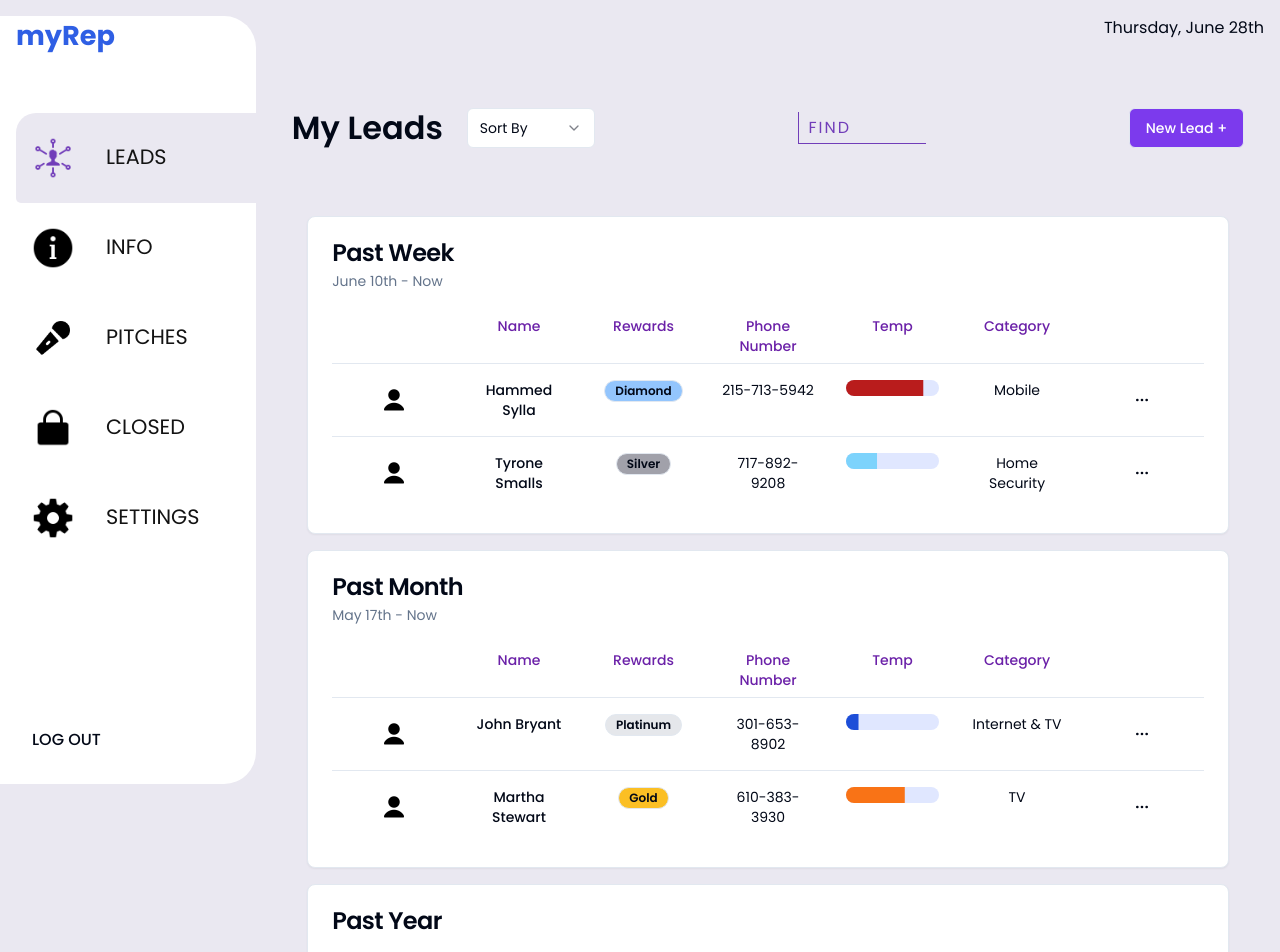
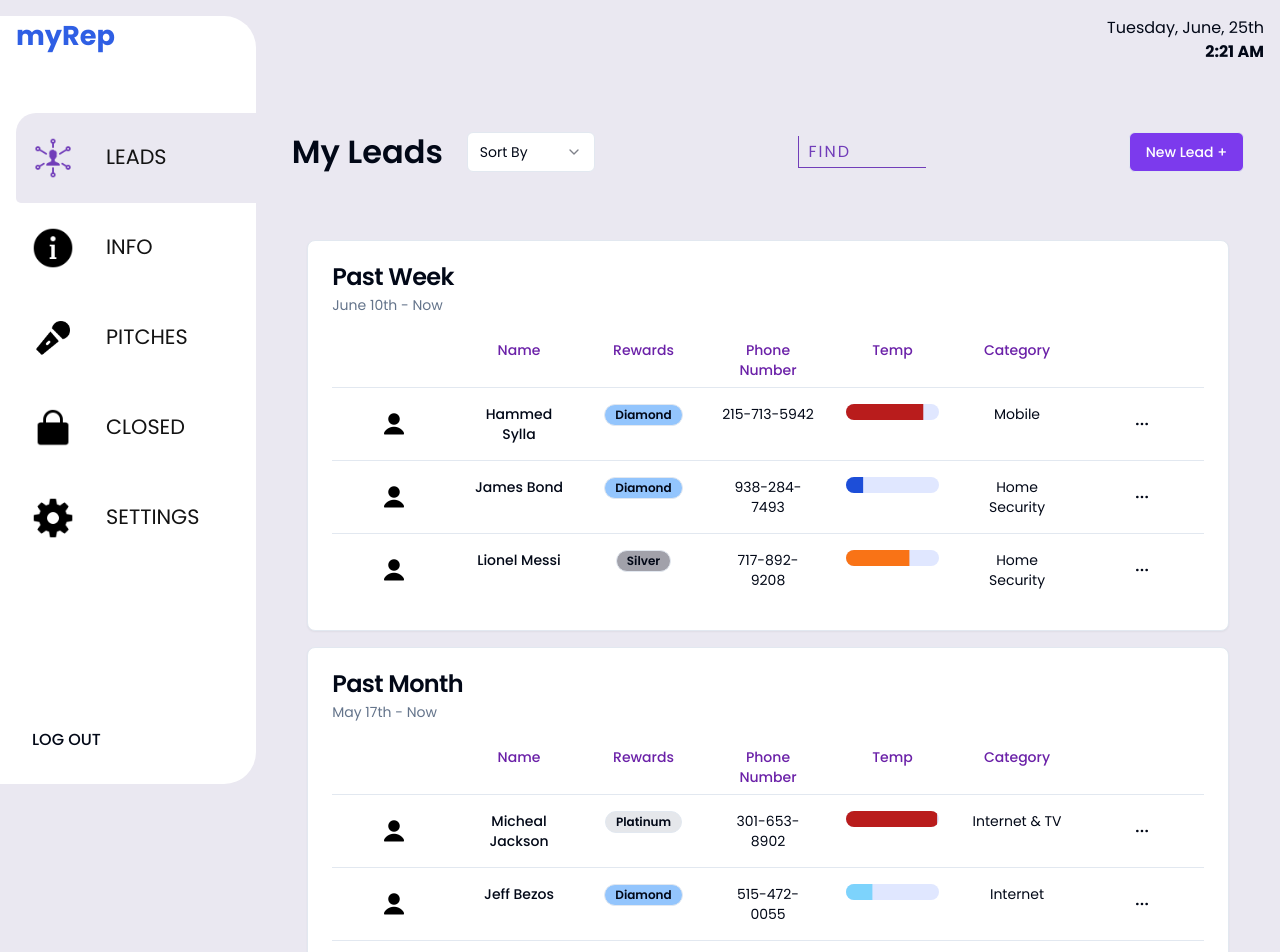
Before and after one commit to Hammed74/myRep, a React (Vite) app in the folder myRep/: page /home in a window 1280 px wide. Shown: the top 952 px of the page. Built offline with nearby package versions, Linux system fonts and the light colour scheme.

Commit message:
added search functionality and more default data

```diff
--- a/myRep/components/ui/slider.jsx
+++ b/myRep/components/ui/slider.jsx
@@ -5,11 +5,22 @@ import * as SliderPrimitive from "@radix-ui/react-slider"
 
 import { cn } from "../../lib/utils"
 
-const Slider = React.forwardRef(({ className, ...props }, ref) => (
+const Slider = React.forwardRef(({ className, interest, onChange, ...props }, ref) => {
+
+  const [sliderValue, setSliderValue] = React.useState(interest  ?? 0);
+
+  // Handle change in slider value
+  const handleChange = (newValue) => {
+    setSliderValue(newValue);
+  };
+
+  return (
 
   <SliderPrimitive.Root
     ref={ref}
     className={cn("relative flex w-full touch-none select-none items-center", className)}
+    interest={sliderValue}
+    onChange={handleChange}
     {...props}>
     <SliderPrimitive.Track
       className="relative h-1.5 w-full grow overflow-hidden rounded-full bg-secondary">
@@ -18,7 +29,8 @@ const Slider = React.forwardRef(({ className, ...props }, ref) => (
     <SliderPrimitive.Thumb
       className="block h-5 w-5 rounded-full  bg-violet-700 ring-offset-background transition-colors focus-visible:outline-none focus-visible:ring-2 focus-visible:ring-ring focus-visible:ring-offset-2 disabled:pointer-events-none disabled:opacity-50" />
   </SliderPrimitive.Root>
-))
+  )
+})
 Slider.displayName = SliderPrimitive.Root.displayName
 
 export { Slider }
--- a/myRep/src/views/Home.jsx
+++ b/myRep/src/views/Home.jsx
@@ -17,17 +17,23 @@ import {
   SelectTrigger,
   SelectValue,
 } from "../../components/ui/select";
-import { compareDesc } from 'date-fns';
+import { compareDesc, format } from 'date-fns';
 
 function Home({name}){
-
-  const [newLead, setNewLead] = useState()
+  const [newLead, setNewLead] = useState();
 
   const [leadArray, setLeadArray] = useState([]);
 
   const [sortValue, setSortValue] = useState();
 
-const [tempSort, setTempSort] = useState(false)
+  const [tempSort, setTempSort] = useState(false);
+
+  const [search, setSearch] = useState("");
+
+  const find = (e) => {
+    const searchTerm = e.target.value;
+    setSearch(searchTerm);
+  };
 
   useEffect(() => {
     const currentDate1 = new Date();
@@ -55,44 +61,74 @@ const [tempSort, setTempSort] = useState(false)
       "Notes"
     );
     const person2 = new Lead(
-     "Martha Stewart",
+      "Cristiano Ronaldo",
       "Gold",
       "610-383-3930",
-     63,
+      50,
       "TV",
       currentDate2,
       "Notes"
     );
     const person3 = new Lead(
-     "John Bryant",
+      "Micheal Jackson",
       "Platinum",
       "301-653-8902",
-     13,
+      98,
       "Internet & TV",
       currentDate3,
       "Notes"
     );
     const person4 = new Lead(
-     "Tyrone Smalls",
+      "Lionel Messi",
       "Silver",
       "717-892-9208",
-     33,
+      68,
       "Home Security",
       currentDate4,
       "Notes"
     );
 
     const person5 = new Lead(
-     "Willie Nelson",
+      "Lebron James",
       "Diamond",
       "358-739-0026",
-     8,
+      38,
       "Home Security",
       currentDate5,
       "Notes"
     );
 
-   const leadArr = [person1, person2, person3, person4, person5];
+       const person6 = new Lead(
+         "James Bond",
+         "Diamond",
+         "938-284-7493",
+         18,
+         "Home Security",
+         currentDate1,
+         "Notes"
+       );
+
+          const person7 = new Lead(
+            "Jeff Bezos",
+            "Diamond",
+            "515-472-0055",
+            28,
+            "Internet",
+            currentDate3,
+            "Notes"
+          );
+
+             const person8 = new Lead(
+               "Kylian Mbappe",
+               "Diamond",
+               "213-745-2892",
+               18,
+               "TV",
+               currentDate5,
+               "Notes"
+             );
+
+    const leadArr = [person1, person2, person3, person4, person5,person6,person7,person8];
 
     const sortedLeadArr = [...leadArr].sort((a, b) =>
       compareDesc(a.date, b.date)
@@ -100,19 +136,20 @@ const [tempSort, setTempSort] = useState(false)
     setLeadArray(sortedLeadArr);
   }, []);
 
-
-function sortBy(value){
-    setSortValue(value)
-    if(value == "Temp"){
+  function sortBy(value) {
+    setSortValue(value);
+    if (value == "Temp") {
       const sortedArray = [...leadArray].sort((a, b) => b.temp - a.temp);
       setTempSort(true);
-   setLeadArray(sortedArray)
-    }else{
-        const sortedArray = [...leadArray].sort((a, b) => compareDesc(a.date, b.date))
-        setLeadArray(sortedArray)
+      setLeadArray(sortedArray);
+    } else {
+      const sortedArray = [...leadArray].sort((a, b) =>
+        compareDesc(a.date, b.date)
+      );
+      setLeadArray(sortedArray);
       setTempSort(false);
     }
-    console.log("pw " + pastWeekLeads)
+    console.log("pw " + pastWeekLeads);
     console.log("pm " + pastMonthLeads);
     console.log("py " + pastYearLeads);
   }
@@ -127,22 +164,32 @@ const pastWeekLeads = leadArray.filter((lead) => lead.date > sevenDaysAgo);
   const aMonthAgo = new Date(currentDate);
   aMonthAgo.setDate(currentDate.getDate() - 31);
 
-const pastMonthLeads = leadArray.filter((lead) => (lead.date >= aMonthAgo && lead.date <= sevenDaysAgo));
+  const pastMonthLeads = leadArray.filter(
+    (lead) => lead.date >= aMonthAgo && lead.date <= sevenDaysAgo
+  );
 
   const aYearAgo = new Date(currentDate);
   aYearAgo.setDate(currentDate.getDate() - 31);
 
-const pastYearLeads = leadArray.filter(
-  (lead) => lead.date <= aYearAgo );
+  const pastYearLeads = leadArray.filter((lead) => lead.date <= aYearAgo);
 
+  const dateNow = new Date();
+
+const dateFormatted = format(dateNow, 'eeee, MMMM, do')
+const timeFormatted = format(dateNow, 'h:mm a')
 
   return (
     <>
       <div className="body-home min-h-screen">
         <Sidebar name={name} />
         <div className="home-main ml-20p">
-            <div className="date-container">
-              <div>Thursday, June 28th </div>
+          <div className="date-container flex flex-col ">
+            <div className="text-1.7xl text-right ml-4 ">
+              {dateFormatted}
+            </div>
+            <div className="text-1.7xl text-right font-bold ml-4">
+              {timeFormatted}
+            </div>
           </div>
           <div className="main-bar-container sticky top-0 z-10 ">
             <div className="first-section-main-bar justify-center">
@@ -163,7 +210,13 @@ const pastYearLeads = leadArray.filter(
                 </SelectContent>
               </Select>
             </div>
-              <input className="search" type="search" placeholder="FIND" />
+            <input
+              className="search"
+              type="search"
+              placeholder="FIND"
+              value={search}
+              onChange={find}
+            />
             <DrawerDialogDemo
               leadArray={leadArray}
               setLeadArray={setLeadArray}
@@ -177,6 +230,7 @@ const pastYearLeads = leadArray.filter(
             newLead={newLead}
             date={!tempSort ? "June 10th - Now" : null}
             time={!tempSort ? "Past Week" : "Leads"}
+            search={search}
           />
           {!tempSort ? (
             <>
@@ -186,12 +240,14 @@ const pastYearLeads = leadArray.filter(
                 newLead={newLead}
                 date={"May 17th - Now"}
                 time={"Past Month"}
+                search={search}
               />
               <Cards
                 leadArray={pastYearLeads}
                 setLeadArray={setLeadArray}
                 newLead={newLead}
                 time={"Past Year"}
+                search={search}
               />
             </>
           ) : null}
--- a/myRep/src/views/components/Cards.jsx
+++ b/myRep/src/views/components/Cards.jsx
@@ -34,7 +34,9 @@ import { compareDesc } from "date-fns";
 
 import Person from "../../assets/person.png";
 
-export default function Cards({date, time, newLead, leadArray, setLeadArray}) {
+export default function Cards({date, time, newLead, leadArray, setLeadArray, search}) {
+
+
 
 
   return (
@@ -64,6 +66,12 @@ export default function Cards({date, time, newLead, leadArray, setLeadArray}) {
           </TableHeader>
           <TableBody>
             {leadArray && leadArray.map((lead) => {
+
+              if (
+                lead.name.toLowerCase().includes(search.toLowerCase()) ||
+                lead.rewards.toLowerCase().includes(search.toLowerCase()) ||
+                lead.category.toLowerCase().includes(search.toLowerCase())
+              )
                 return (
                   <LeadCard
                     key={uuidv4()}
@@ -73,7 +81,7 @@ export default function Cards({date, time, newLead, leadArray, setLeadArray}) {
                     temp={lead.temp}
                     category={lead.category}
                   />
-              )
+                );
             })}
           </TableBody>
         </Table>
--- a/myRep/src/views/components/DrawerDialog.jsx
+++ b/myRep/src/views/components/DrawerDialog.jsx
@@ -45,9 +45,8 @@ import {
 import { Calendar } from "../../../components/ui/calendar";
 import { Calendar as CalendarIcon } from "lucide-react";
 import { format } from "date-fns";
-import * as Slider from "../../../node_modules/@radix-ui/react-slider";
 
-import * as SliderPrimitive from "@radix-ui/react-slider";
+
 
 export function DrawerDialogDemo({ newLead, setNewLead, leadArray, setLeadArray }) {
   const [open, setOpen] = React.useState(false);
@@ -62,11 +61,9 @@ export function DrawerDialogDemo({ newLead, setNewLead, leadArray, setLeadArray
 
     const [followUp, setFollowUp] = React.useState();
 
-    const [interestLevel, setInterestLevel] = React.useState(50);
-
   function handleSetNewLead(leadName, leadCategory, leadRewards, leadNumber, followUp) {
     const currentDate = new Date()
-    const lead = new Lead(leadName, leadRewards, leadNumber, 70, leadCategory, currentDate, followUp, interestLevel, "");
+    const lead = new Lead(leadName, leadRewards, leadNumber, 70, leadCategory, currentDate, followUp, "");
     setNewLead(lead);
     setLeadArray([lead, ...leadArray])
     setOpen(false)
@@ -94,8 +91,6 @@ export function DrawerDialogDemo({ newLead, setNewLead, leadArray, setLeadArray
           setLeadNumber={setLeadNumber}
           followUp={followUp}
           setFollowUp={setFollowUp}
-          interestLevel={interestLevel}
-          setInterestLevel={setInterestLevel}
         />
       </DialogContent>
     </Dialog>
@@ -115,9 +110,6 @@ function ProfileForm({
   setLeadNumber,
   followUp,
   setFollowUp,
-  interestLevel,
-  setInterestLevel,
-  ...props
 }) {
   function handleLeadName(event) {
     setLeadName(event.target.value);
@@ -126,10 +118,6 @@ function ProfileForm({
     const handleLeadRewards = (value) => {
       setLeadRewards(value);
     };
-
-
-
-
 
 
   return (
@@ -233,23 +221,8 @@ function ProfileForm({
           </PopoverContent>
         </Popover>
       </div>
-      <div className="grid gap-3">
-        <Label htmlFor="Date of Follow Up">Interest Level</Label>
-      </div>
 
-      <Slider.Root
-        className="SliderRoot"
-        defaultValue={[50]}
-        max={100}
-        step={1}
-      >
-        <Slider.Track className="SliderTrack">
-          <Slider.Range className="SliderRange" />
-        </Slider.Track>
-        <Slider.Thumb className="SliderThumb" aria-label="Volume" />
-      </Slider.Root>
 
-      <div>{interestLevel}</div>
       <Button
         className="bg-violet-600"
         onClick={() =>
```
Lines whose indentation alone changed are shown as unchanged.
